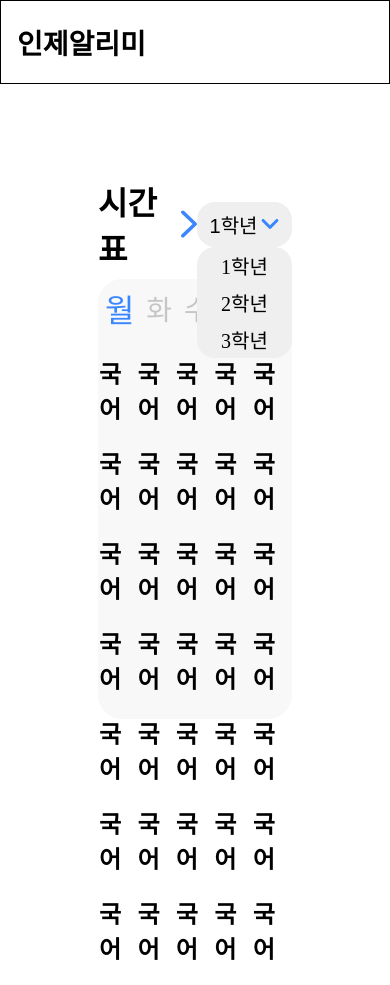
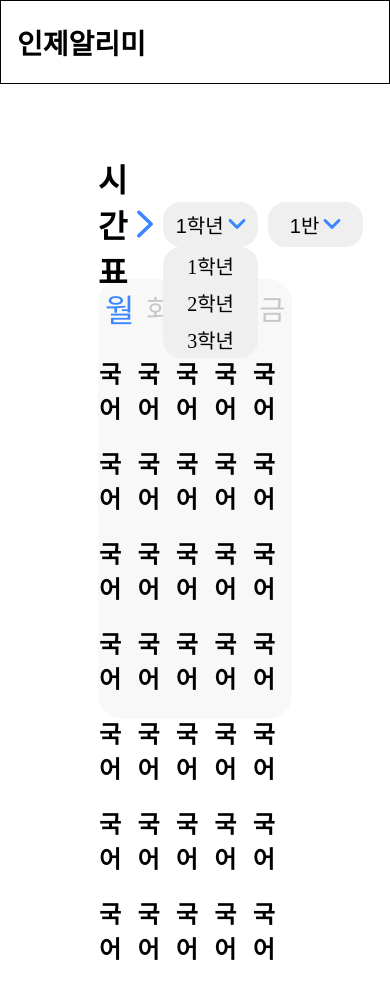
Before and after one commit to SEOKKAMONI/INJE-HighSchool-Notice, a React Native app: screen / in a window 390 px wide. Both pictures are taken after a click on the button "1학년". Built offline with nearby package versions, Linux system fonts and the light colour scheme.

Commit message:
ADD :: DropDownBtns 로 Grade, Class DropDown 묶음

```diff
--- a/components/ClassDropDownBtn/ClassDropDownBtn.css
+++ b/components/DropDownBtns/ClassDropDownBtn/ClassDropDownBtn.css
@@ -1,4 +1,5 @@
 .drop-down-btn {
+    margin-left: 10px;
     width: 95px;
     display: flex;
     justify-content: center;
@@ -20,6 +21,7 @@
 /* drop-down-items */
 
 .drop-down-items {
+    margin-left: 10px;
     list-style: none;
     position: absolute;
     z-index: 1;
--- a/components/GradeDropDownBtn/GradeDropDownBtn.js
+++ b/components/DropDownBtns/ClassDropDownBtn/ClassDropDownBtn.js
@@ -1,8 +1,8 @@
 import {useState} from "react";
-import "./GradeDropDownBtn.css";
-import arrowSvg from "../../img/arrow.svg"
+import "./ClassDropDownBtn.css";
+import arrowSvg from "../../../img/arrow.svg";
 
-export default function DropDownBtn() {
+export default function ClassDownBtn() {
     const [showDrop, setShowDrop] = useState(false);
     const ShowDropDownItems = () => {
         setShowDrop(!showDrop)
@@ -12,20 +12,23 @@ export default function DropDownBtn() {
             <button className="drop-down-btn"
                 onClick={() => ShowDropDownItems()}
             >
-                <span className="grade-item">1학년</span>
+                <span className="class-item">1반</span>
                 <img src={arrowSvg} className="arrowSvg" />
             </button>
             <ul
                 className={showDrop ? "drop-down-items" : "drop-down-items drop-down-hidden"}
             >
                 <li className="drop-down-item">
-                    <span>1학년</span>
+                    <span>1반</span>
                 </li>
                 <li className="drop-down-item">
-                    <span>2학년</span>
+                    <span>2반</span>
                 </li>
                 <li className="drop-down-item">
-                    <span>3학년</span>
+                    <span>3반</span>
+                </li>
+                <li className="drop-down-item">
+                    <span>4반</span>
                 </li>
             </ul>
         </div>
--- /dev/null
+++ b/components/DropDownBtns/DropDownBtns.css
@@ -0,0 +1,3 @@
+.DropDownBtns {
+    display: flex;
+}
--- /dev/null
+++ b/components/DropDownBtns/DropDownBtns.js
@@ -0,0 +1,12 @@
+import "./DropDownBtns.css";
+import ClassDropDownBtn from "./ClassDropDownBtn/ClassDropDownBtn"
+import GradeDropDownBtn from "./GradeDropDownBtn/GradeDropDownBtn"
+
+export default function DropDownBtns() {
+    return (
+        <div className="DropDownBtns">
+            <GradeDropDownBtn />
+            <ClassDropDownBtn />
+        </div>
+    )
+}
--- a/components/ClassDropDownBtn/ClassDropDownBtn.js
+++ b/components/DropDownBtns/GradeDropDownBtn/GradeDropDownBtn.js
@@ -1,8 +1,8 @@
 import {useState} from "react";
-import "./ClassDropDownBtn.css";
-import arrowSvg from "../../img/arrow.svg"
+import "./GradeDropDownBtn.css";
+import arrowSvg from "../../../img/arrow.svg"
 
-export default function ClassDownBtn() {
+export default function DropDownBtn() {
     const [showDrop, setShowDrop] = useState(false);
     const ShowDropDownItems = () => {
         setShowDrop(!showDrop)
@@ -12,23 +12,20 @@ export default function ClassDownBtn() {
             <button className="drop-down-btn"
                 onClick={() => ShowDropDownItems()}
             >
-                <span className="class-item">1반</span>
+                <span className="grade-item">1학년</span>
                 <img src={arrowSvg} className="arrowSvg" />
             </button>
             <ul
                 className={showDrop ? "drop-down-items" : "drop-down-items drop-down-hidden"}
             >
                 <li className="drop-down-item">
-                    <span>1반</span>
+                    <span>1학년</span>
                 </li>
                 <li className="drop-down-item">
-                    <span>2반</span>
+                    <span>2학년</span>
                 </li>
                 <li className="drop-down-item">
-                    <span>3반</span>
-                </li>
-                <li className="drop-down-item">
-                    <span>4반</span>
+                    <span>3학년</span>
                 </li>
             </ul>
         </div>
--- a/components/Main/Main.js
+++ b/components/Main/Main.js
@@ -1,7 +1,7 @@
 import "./Main.css";
 import arrowSVG from "../../img/chevron.left.svg";
 import Schedule from "../Schedule/Schedule";
-import GradeDropDownBtn from "../GradeDropDownBtn/GradeDropDownBtn";
+import DropDownBtns from "../DropDownBtns/DropDownBtns";
 
 export default function Main() {
     return (
@@ -19,7 +19,7 @@ export default function Main() {
                             <img src={arrowSVG} />
                         </span>
                     </div>
-                    <GradeDropDownBtn />
+                    <DropDownBtns />
                 </div>
                 {/* content-frame */}
                 <div className="main-content-frame">
```
Also changed, not shown: components/DropDownBtns/GradeDropDownBtn/GradeDropDownBtn.css (renamed from components/GradeDropDownBtn/GradeDropDownBtn.css).
